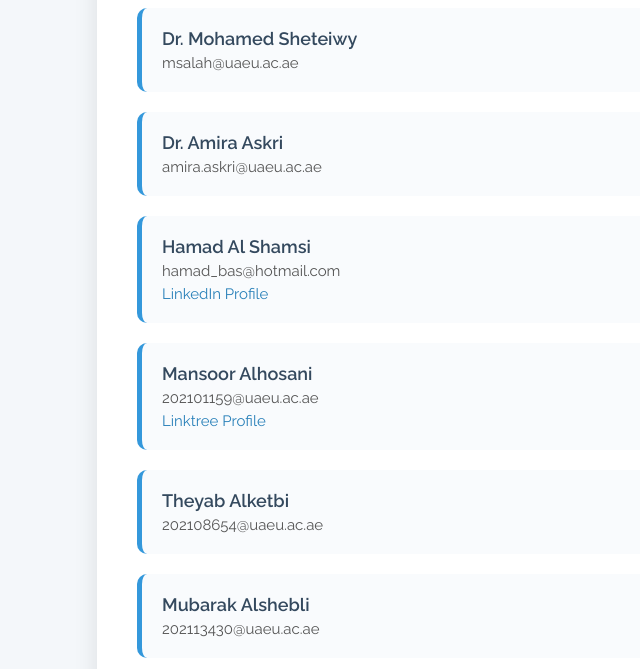
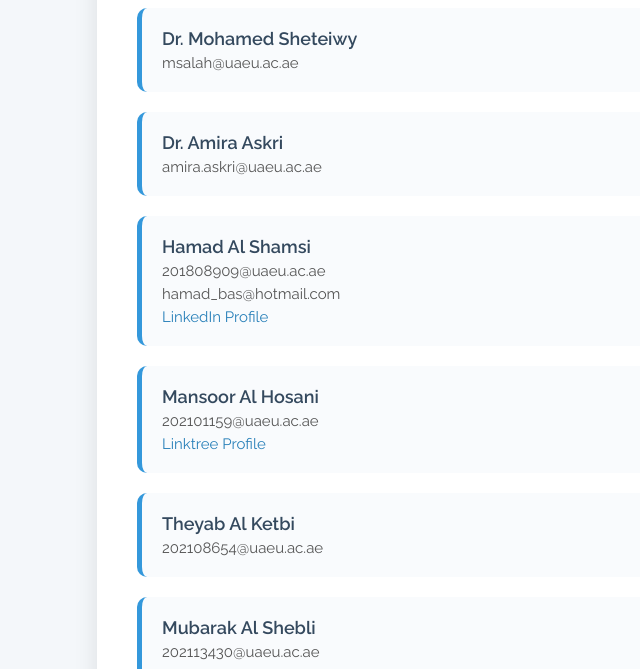
Before and after one commit to SaifAlalawi/Contact-List, a plain HTML site: page index.html in a window 1280 px wide. Shown: the part 131-800 px from the top of the page, without its empty margins (203-843 px from the left). Drawn offline with Linux system fonts and the light colour scheme.

Commit message:
Update index.html

```diff
--- a/index.html
+++ b/index.html
@@ -101,6 +101,7 @@
 
     <div class="contact">
       <div class="name">Hamad Al Shamsi</div>
+      <div class="email">201808909@uaeu.ac.ae</div>
       <div class="email">hamad_bas@hotmail.com</div>
       <div class="linkedin">
         <a href="https://www.linkedin.com/in/hamad-alshamsi-6a9044362?lipi=urn%3Ali%3Apage%3Ad_flagship3_profile_view_base_contact_details%3BupVuYYjCTOquZOCDVTKsng%3D%3D" target="_blank">
@@ -110,7 +111,7 @@
     </div>
 
     <div class="contact">
-      <div class="name">Mansoor Alhosani</div>
+      <div class="name">Mansoor Al Hosani</div>
       <div class="email">202101159@uaeu.ac.ae</div>
       <div class="linkedin">
         <a href="https://linktr.ee/Mansooralhosani" target="_blank">Linktree Profile</a>
@@ -118,12 +119,12 @@
     </div>
 
     <div class="contact">
-      <div class="name">Theyab Alketbi</div>
+      <div class="name">Theyab Al Ketbi</div>
       <div class="email">202108654@uaeu.ac.ae</div>
     </div>
 
     <div class="contact">
-      <div class="name">Mubarak Alshebli</div>
+      <div class="name">Mubarak Al Shebli</div>
       <div class="email">202113430@uaeu.ac.ae</div>
     </div>
 
```
